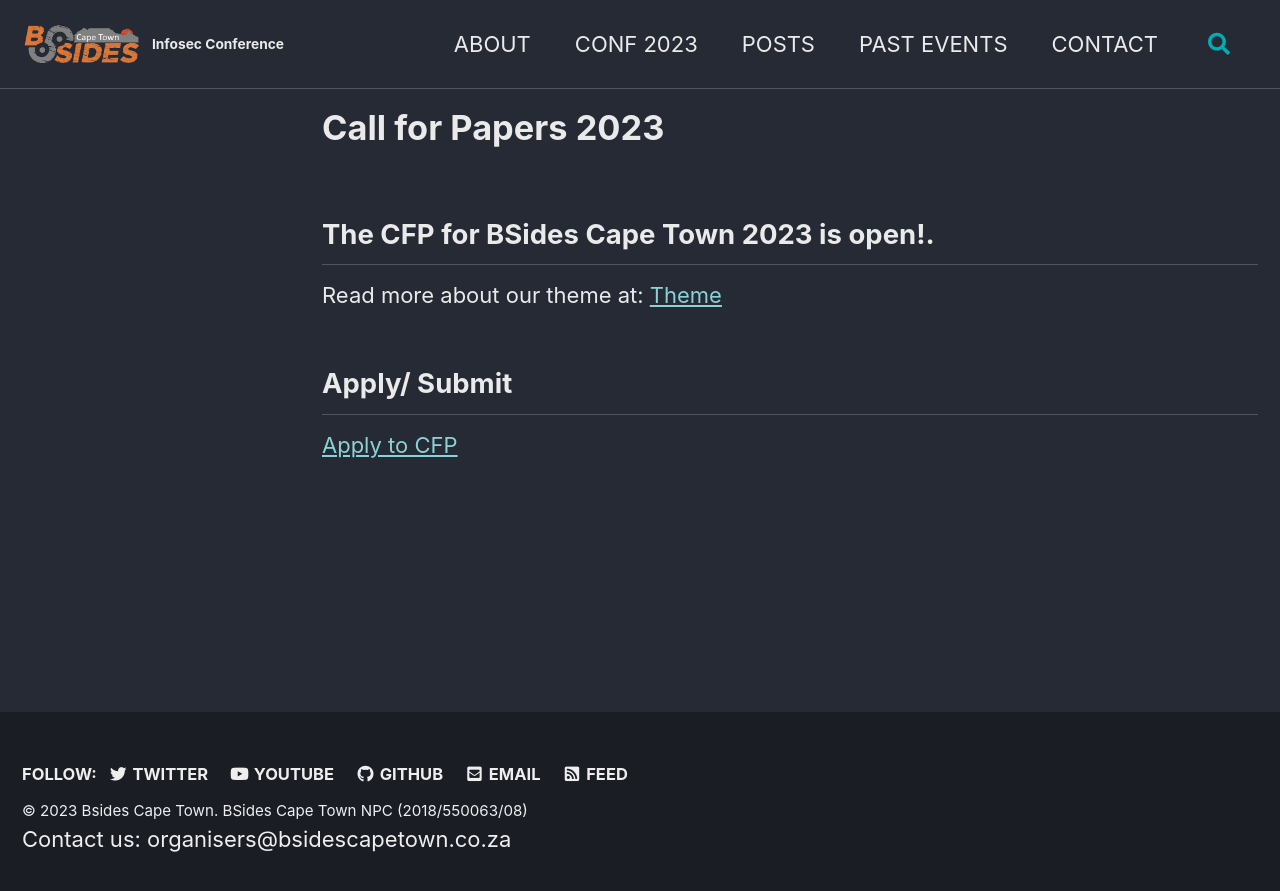
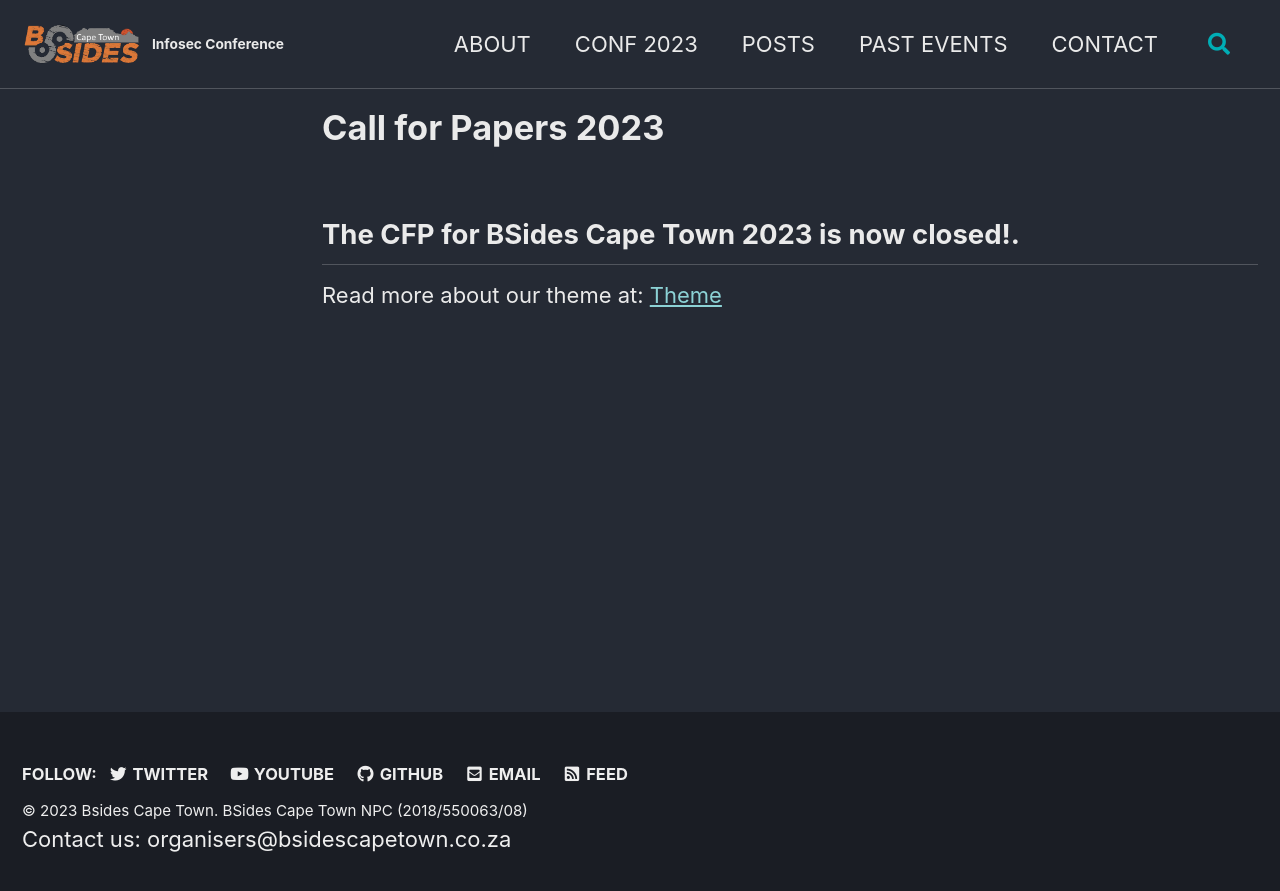
Before and after one commit to bsidescapetown/bsidescapetown.github.io, a Jekyll site: the page built from _pages/bsides-conf/2023-cfp.md, in a window 1280 px wide. Shown: the top 891 px of the page. Built offline with Jekyll 4.4.1, drawn with Linux system fonts in a browser that asks for light colours; cached includes are drawn as plain includes; comment, search, counter and statistics services are not loaded.

```diff
--- a/_includes/sponsor_row
+++ b/_includes/sponsor_row
@@ -273,6 +273,5 @@
 
 </div>
 {% endif %}
-<center>To sponsor please see the following: <a href="/2023/sponsorship">Click Here</a></center>
 
 </div>
--- a/_pages/bsides-conf/2023-cfp.md
+++ b/_pages/bsides-conf/2023-cfp.md
@@ -8,8 +8,5 @@ author_profile: false
 ---
 
 
-## The CFP for BSides Cape Town 2023 is open!.
+## The CFP for BSides Cape Town 2023 is now closed!.
 Read more about our theme at: [Theme](https://bsidescapetown.co.za/conference/Theme-2023/)
-
-## Apply/ Submit
-[Apply to CFP](https://pretalx.com/bsides-cape-town-2023)
```
Also changed, not shown: _pages/bsides-conf/2023-cfw.md (+1 -4 lines), _pages/bsides-conf/2023-location.md (+2 -2 lines), _pages/bsides-conf/2023-tickets.md (+1 -1 lines), _pages/bsides-conf/2023.md (+1 -1 lines), _pages/staff.md (+1 -1 lines), 2 other files.
